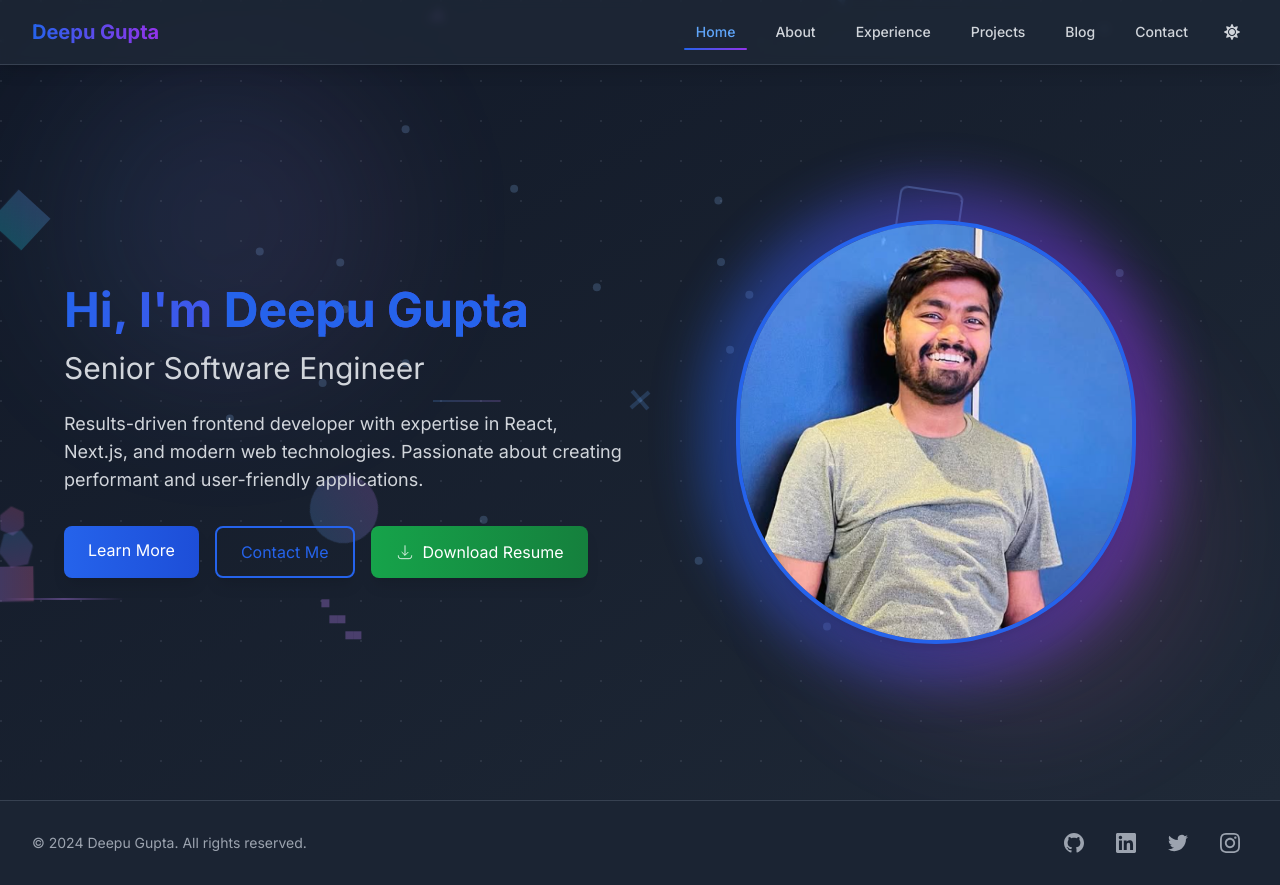
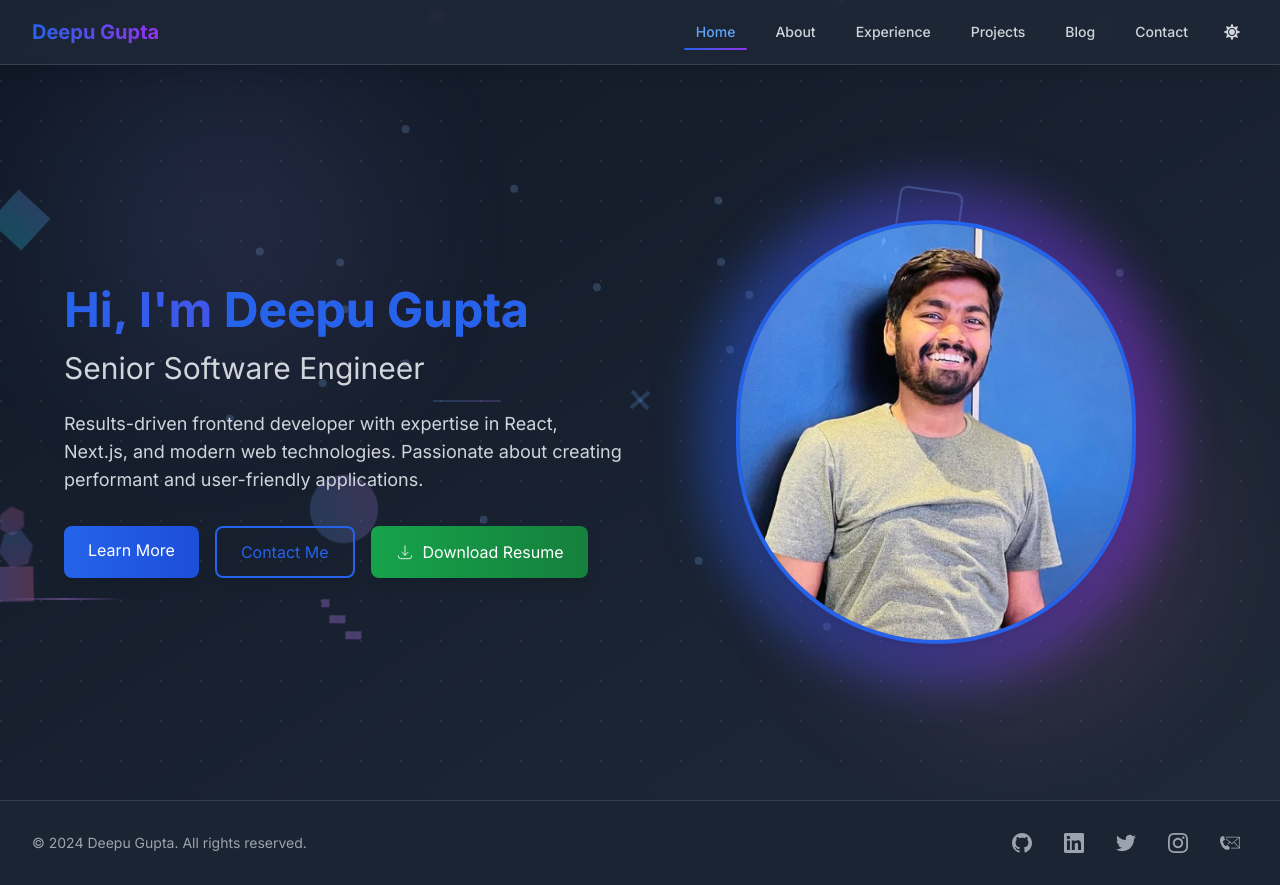
Before and after one commit to deepuguptacp/deepuguptacp.github.io, a Next.js app: page / in a window 1280 px wide. Built offline with nearby package versions, Linux system fonts and the light colour scheme.

Commit message:
Portfolio

```diff
--- a/app/components/footer/index.tsx
+++ b/app/components/footer/index.tsx
@@ -54,6 +54,14 @@ const Footer = () => {
                   <SvgIcon name={social.iconName} size="md" />
                 </a>
               ))}
+              {/* Contact Icon */}
+              <Link
+                href="/contact"
+                className="text-gray-600 dark:text-gray-400 hover:text-blue-600 dark:hover:text-blue-400 transition-colors duration-300 p-2 rounded-lg hover:bg-gray-100 dark:hover:bg-gray-700"
+                aria-label="Contact"
+              >
+                <SvgIcon name="contact" size="md" />
+              </Link>
             </div>
           </div>
         </div>
--- a/app/contact/page.tsx
+++ b/app/contact/page.tsx
@@ -65,7 +65,12 @@ export default function Contact() {
             <div className="space-y-4">
               <div className="flex items-center space-x-3">
                 <SvgIcon name="email" className="text-blue-600 dark:text-blue-400" size="lg" />
-                <span className="text-gray-700 dark:text-gray-300">199deepu@gmail.com</span>
+                <a
+                  href="mailto:199deepu@gmail.com"
+                  className="text-gray-700 dark:text-gray-300 hover:text-blue-600 dark:hover:text-blue-400 transition-colors"
+                >
+                  199deepu@gmail.com
+                </a>
               </div>
 
               <div className="flex items-center space-x-3">
```
Also changed, not shown: public/svgIcons/contact.svg (added).
